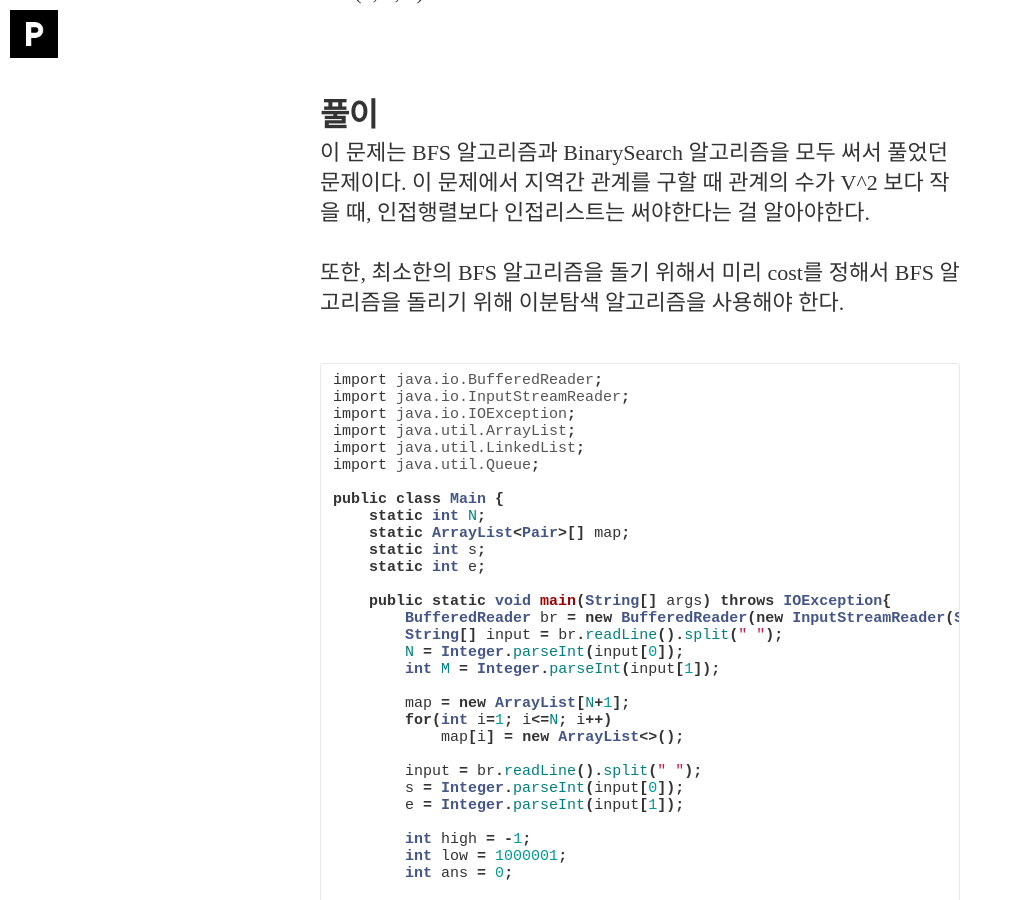
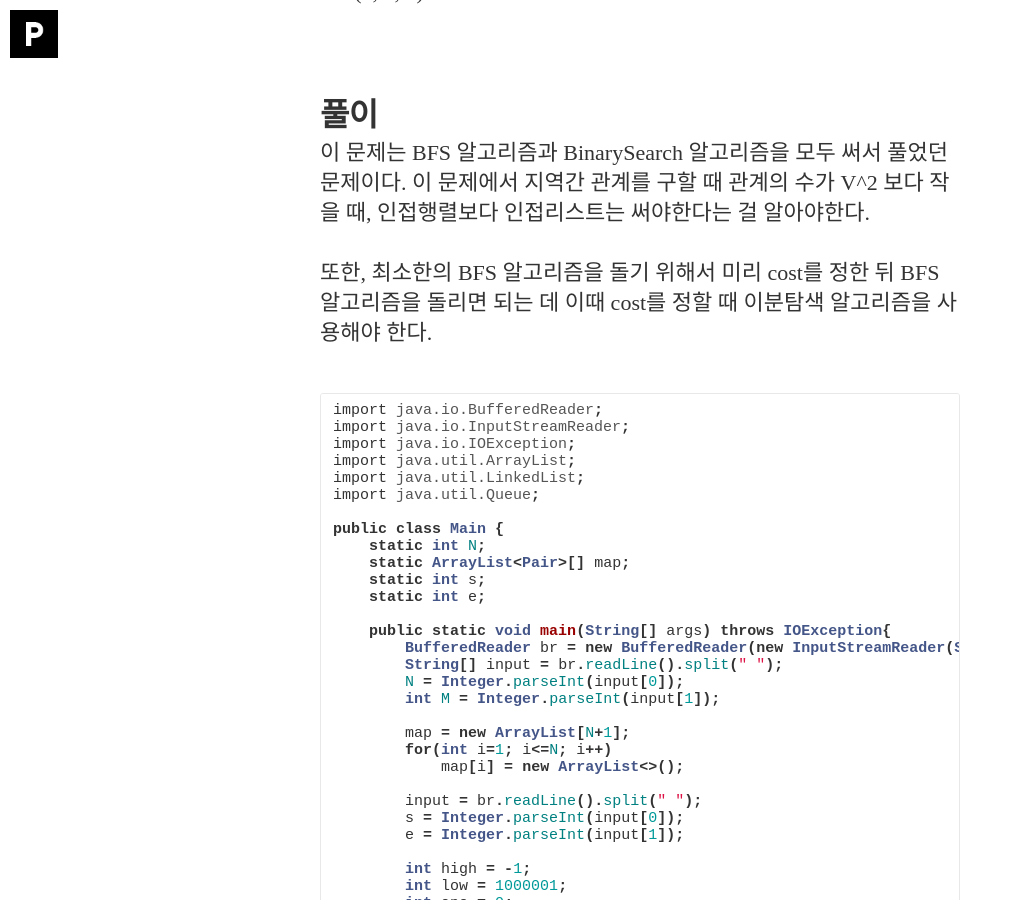
Before and after one commit to pss407/pss407.github.io, a Jekyll site: the page built from _posts/2020-08-16-백준#13905.md, in a window 1280 px wide and 900 px high, scrolled down 3179 px. Shown: the whole window, without its empty margins (0-1013 px from the left). Built offline with Jekyll 4.4.1, drawn with Linux system fonts in a browser that asks for light colours; nearby versions of some CDN libraries; some web fonts are replaced.

Commit message:
Update 2020-08-16-백준#13905.md

````diff
--- a/_posts/2020-08-16-백준#13905.md
+++ b/_posts/2020-08-16-백준#13905.md
@@ -63,7 +63,7 @@ min(4, 4, 3) = 3
 
 이 문제는 BFS 알고리즘과 BinarySearch 알고리즘을 모두 써서 풀었던 문제이다. 이 문제에서 지역간 관계를 구할 때 관계의 수가 V^2 보다 작을 때, 인접행렬보다 인접리스트는 써야한다는 걸 알아야한다.
 
-또한, 최소한의 BFS 알고리즘을 돌기 위해서 미리 cost를 정해서 BFS 알고리즘을 돌리기 위해 이분탐색 알고리즘을 사용해야 한다.
+또한, 최소한의 BFS 알고리즘을 돌기 위해서 미리 cost를 정한 뒤 BFS 알고리즘을 돌리면 되는 데 이때 cost를 정할 때 이분탐색 알고리즘을 사용해야 한다.
 
 ```java
 import java.io.BufferedReader;
````
